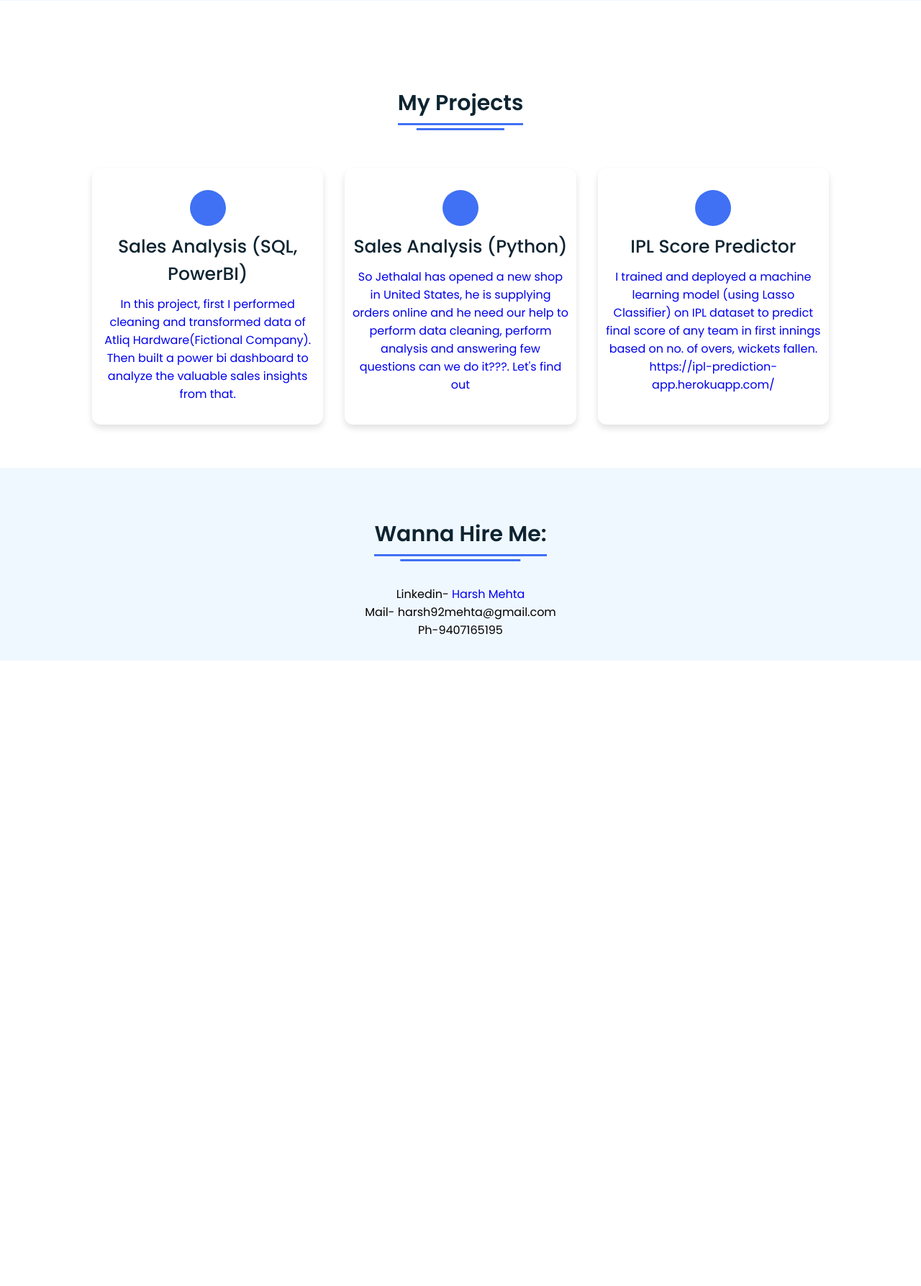
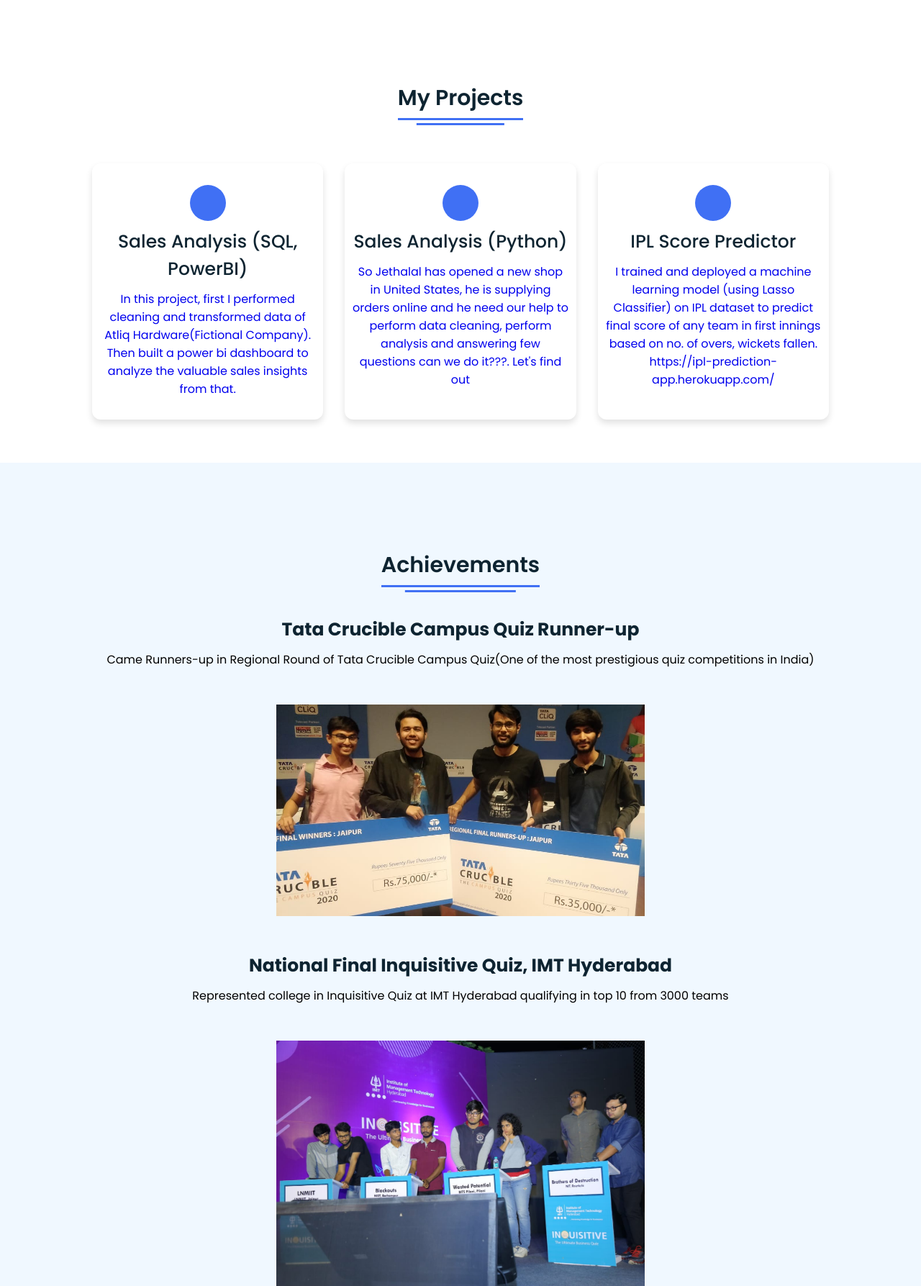
Before and after one commit to harry2307/Portfolio_Website, a PHP site: page / in a window 1280 px wide. Shown: the part 2352-4139 px from the top of the page at 72% size. Before the commit the page ends 3270 px from the top, so only its background shows below. Run offline with PHP 8.4, Linux system fonts and the light colour scheme.

Commit message:
Add files via upload

```diff
--- a/index.html
+++ b/index.html
@@ -153,6 +153,21 @@
    </div>
  </section>
 
+ <section class="skills" id="skills">
+ <div class="content">
+   <div class="title"><span>Achievements</span></div>
+       <div class="topic" align= "center"><b><u>Tata Crucible Campus Quiz Runner-up</u></b></div>
+       <p align="center">Came Runners-up in Regional Round of Tata Crucible Campus Quiz(One of the most prestigious quiz competitions in India)</p>
+       <br></br>
+       <img src="crr.png" class="center">
+       <br></br>
+       <div class="topic" align= "center"><b><u>National Final Inquisitive Quiz, IMT Hyderabad</u></b></div>
+       <p align="center">Represented college in Inquisitive Quiz at IMT Hyderabad qualifying in top 10 from 3000 teams</p>
+       <br></br>
+       <img src="cr.png" class="center">
+ </div>
+</section>
+
 <!-- Contact Me section Start -->
 <section class="contact" id="contact">
   <div class="content">
--- a/style.css
+++ b/style.css
@@ -6,6 +6,13 @@
   box-sizing: border-box;
   text-decoration: none;
   scroll-behavior: smooth;
+}
+
+.center {
+  display: block;
+  margin-left: auto;
+  margin-right: auto;
+  width: 50%;
 }
 
 /* Custom Scroll Bar CSS */
```
Also changed, not shown: cr.png (added), crr.png (added).
